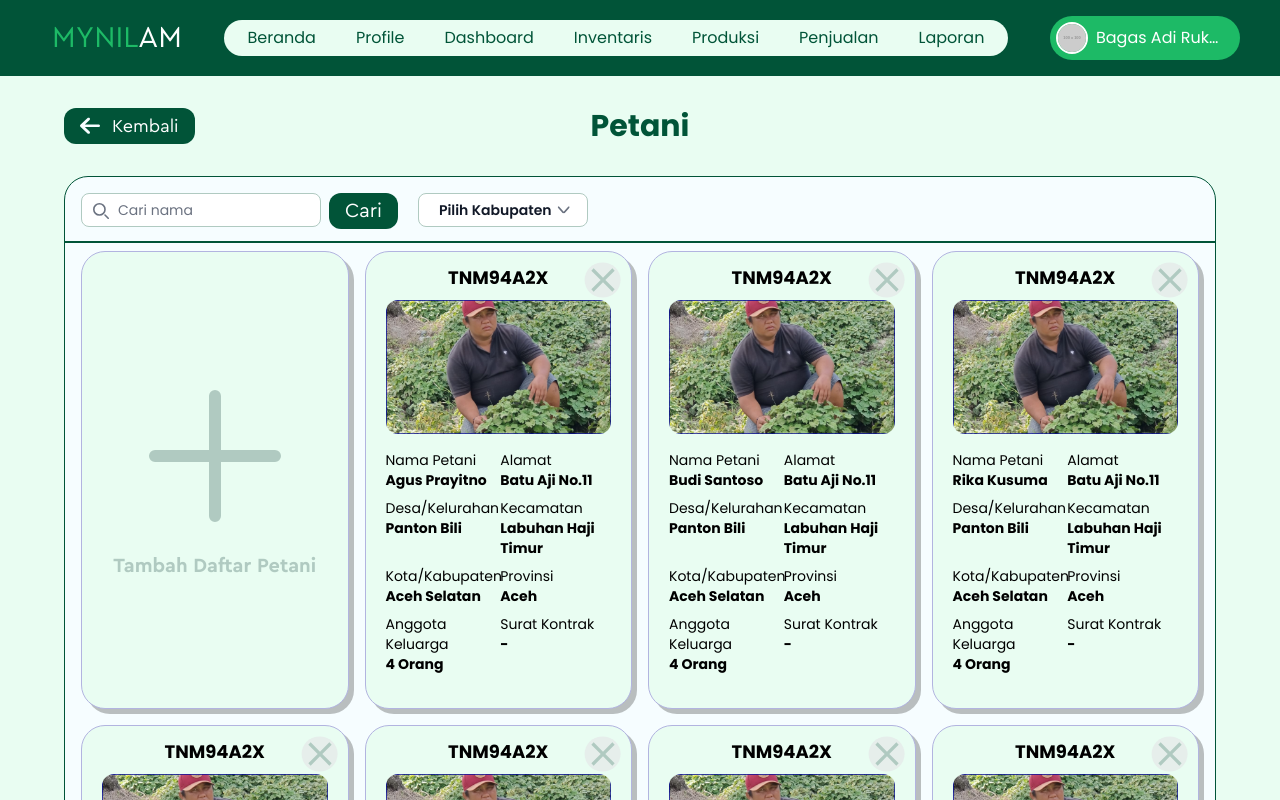
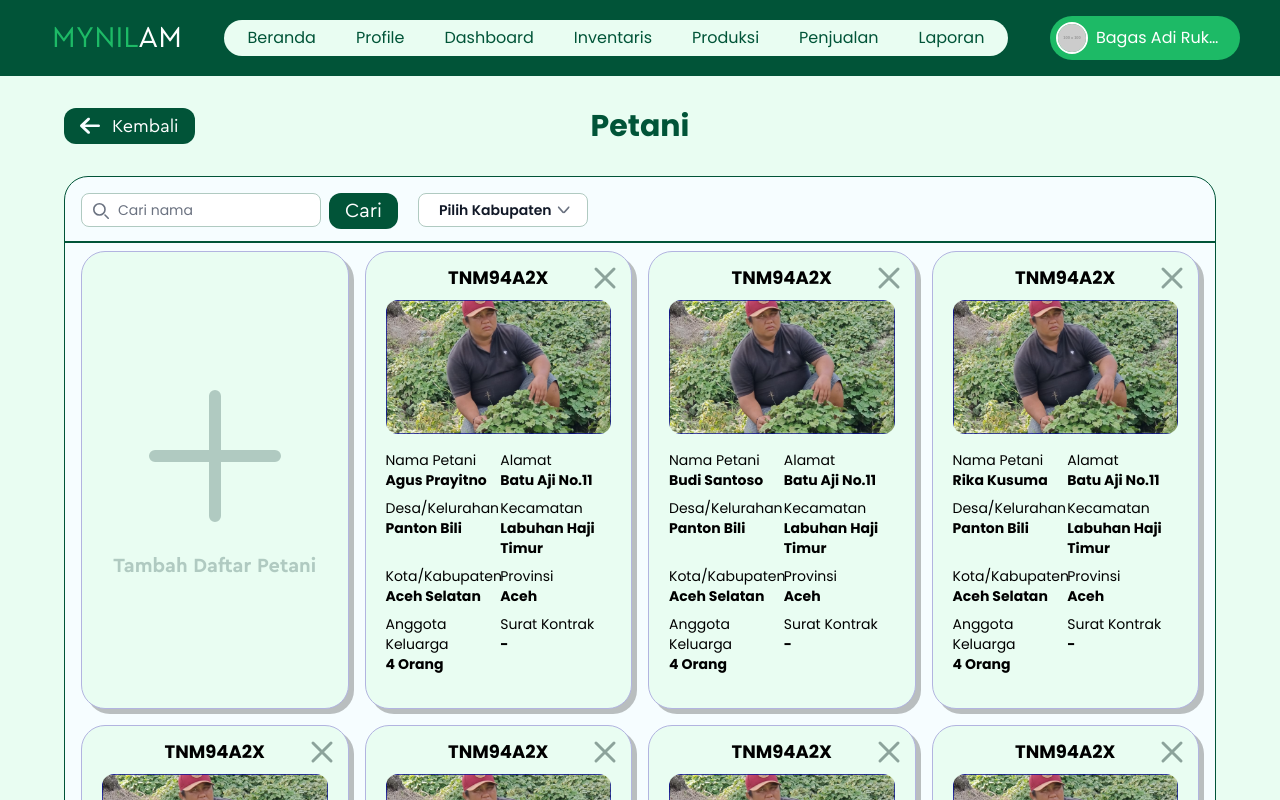
Before and after one commit to saptadi73/fe-mynilam-new, a Vue app: page /profile/profile-petani in a window 1280 px wide. Shown: the top 800 px of the page. Built offline with nearby package versions, Linux system fonts and the light colour scheme.

Commit message:
feat(base-card): change button delete card

```diff
--- a/src/components/BaseCard.vue
+++ b/src/components/BaseCard.vue
@@ -1,17 +1,21 @@
 <template>
   <div
-    class="product-card relative bg-primary-light rounded-3xl border border-[#B2B4E0] cursor-pointer hover:shadow-xl hover:bg-slate-200 duration-300 ease-in-out px-5 pt-3 pb-8 w-full"
+    class="product-card relative bg-primary-light rounded-3xl border border-[#B2B4E0] cursor-pointer hover:shadow-xl hover:bg-slate-300 duration-300 ease-in-out px-5 pt-3 pb-8 w-full"
   >
     <div class="text-center font-bold text-lg">{{ cardCode }}</div>
 
-    <button class="absolute top-2 right-2">
-      <svg width="40" height="40" viewBox="0 0 50 50" fill="none" xmlns="http://www.w3.org/2000/svg">
-        <ellipse cx="24.5" cy="25" rx="22.5" ry="22" fill="#E6EEEB" />
-        <path
-          class="hover:fill-[#8ca39b]"
-          d="M13.3327 39.5827L10.416 36.666L22.0827 24.9993L10.416 13.3327L13.3327 10.416L24.9993 22.0827L36.666 10.416L39.5827 13.3327L27.916 24.9993L39.5827 36.666L36.666 39.5827L24.9993 27.916L13.3327 39.5827Z"
-          fill="#B0CAC1"
-        />
+    <button
+      class="absolute top-2 right-2 w-9 h-9 rounded-full text-[#8ca39b] hover:bg-[#E6EEEB] hover:text-primary inline-flex justify-center items-center transition-all duration-200 ease-in-out"
+    >
+      <svg
+        xmlns="http://www.w3.org/2000/svg"
+        fill="none"
+        viewBox="0 0 24 24"
+        stroke-width="2"
+        stroke="currentColor"
+        class="size-9"
+      >
+        <path stroke-linecap="round" stroke-linejoin="round" d="M6 18 18 6M6 6l12 12" />
       </svg>
     </button>
 
```
